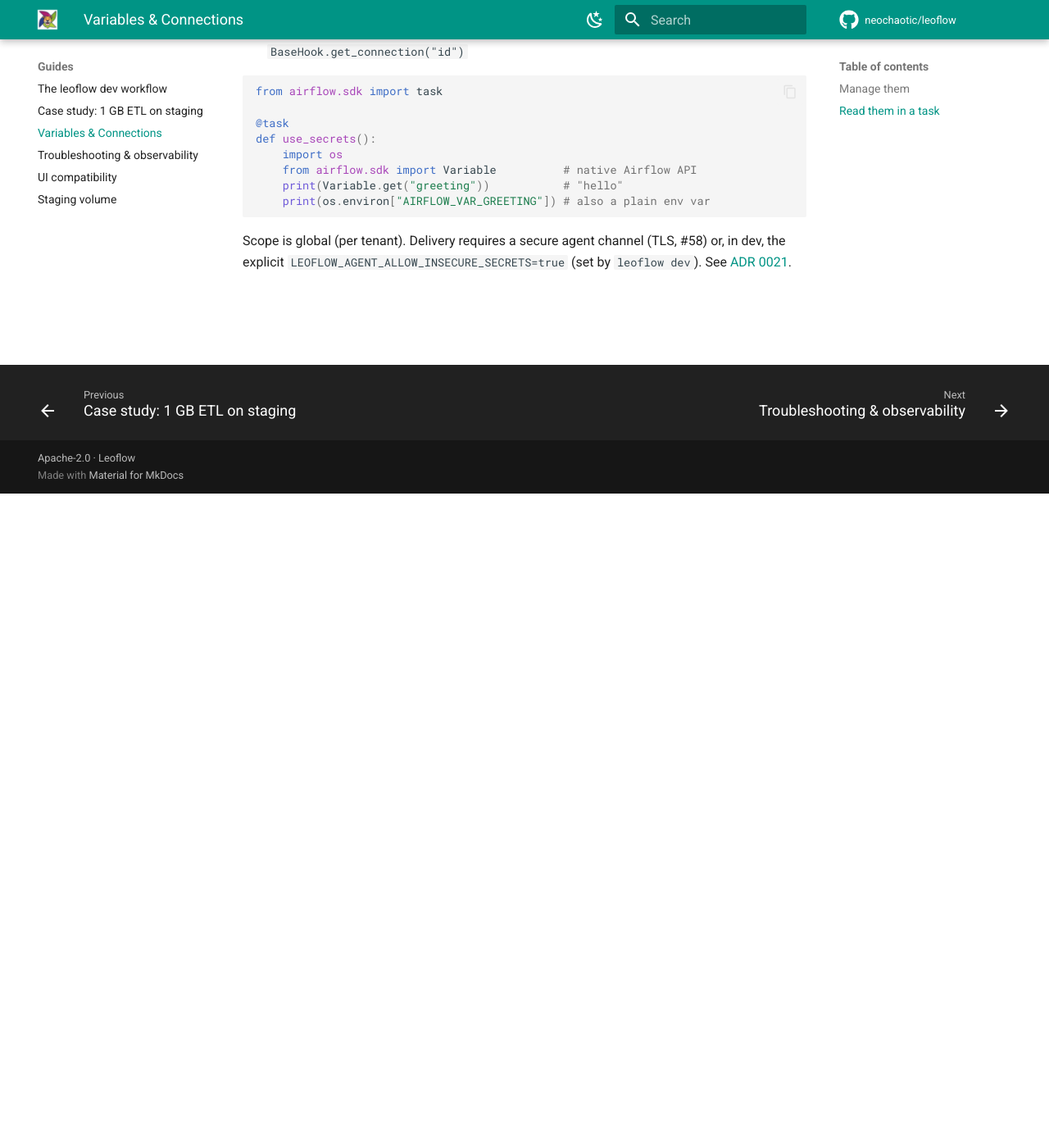
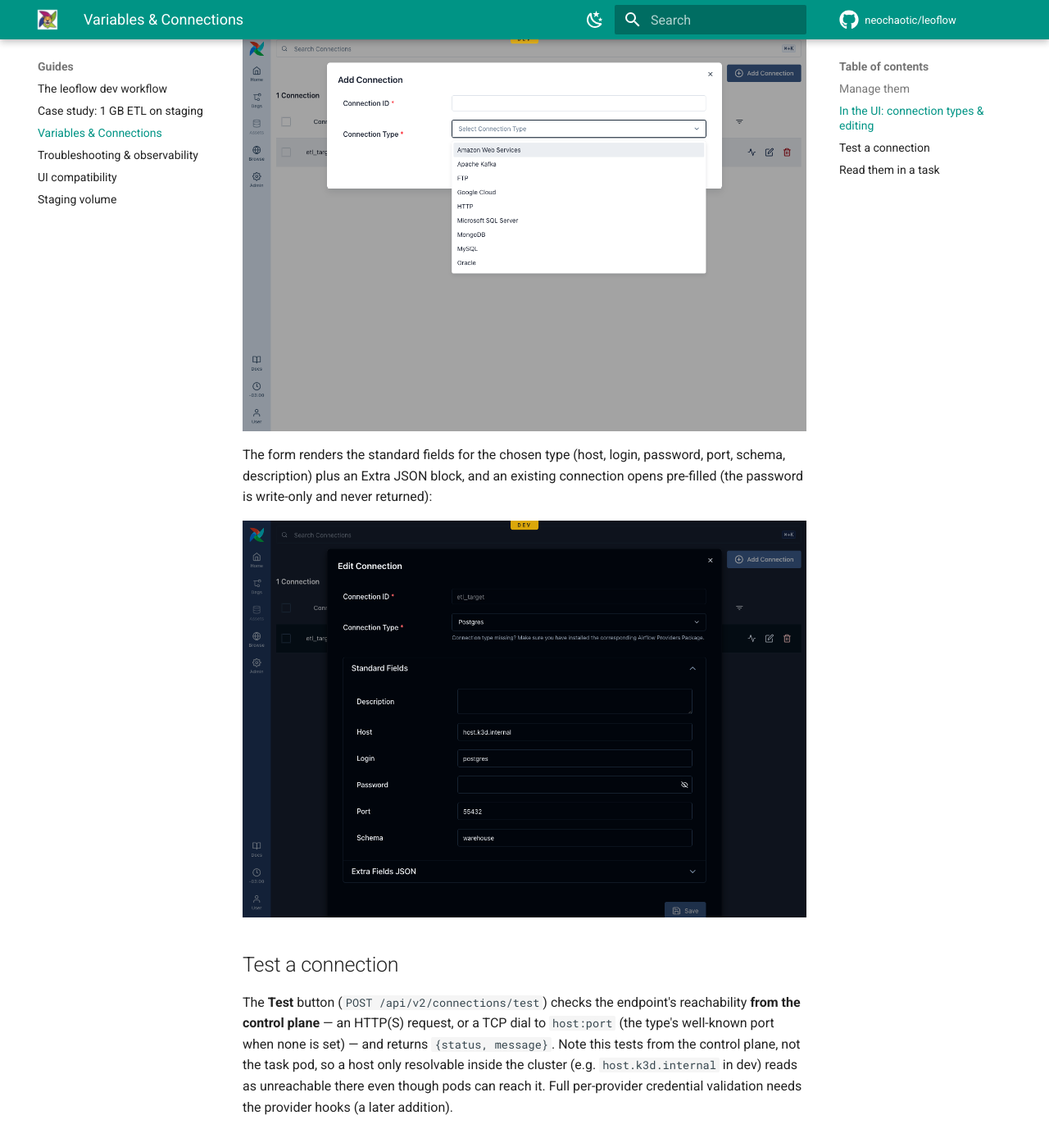
Before and after one commit to neochaotic/leoflow, an MkDocs documentation site: the page built from docs/variables-connections.md, in a window 1280 px wide and 1400 px high, scrolled down 798 px. Shown: the whole window at 82% size. Built offline with MkDocs 1.6.1 and Material for MkDocs 9.7.7, drawn with Linux system fonts in a browser that asks for light colours; comment, search, counter and statistics services are not loaded; some of the changed text lies outside the part shown.

Commit message:
docs(connections): document the type catalog + Test Connection (with screenshots)
- the connection-type catalog (15 Airflow types) in the Add form
- the pre-filled Edit form (dark mode), driven by the hook_meta metadata
- the Test button: control-plane reachability check, with the pod-vs-control-plane
  network caveat

Co-Authored-By: Claude Opus 4.7 <noreply@anthropic.com>

````diff
--- a/docs/variables-connections.md
+++ b/docs/variables-connections.md
@@ -19,6 +19,30 @@ curl -X POST "$LEOFLOW_SERVER/api/v2/connections" -H "Authorization: Bearer $TOK
   -d '{"connection_id":"warehouse","conn_type":"postgres","host":"db","login":"u","password":"p","schema":"analytics"}'
 ```
 
+## In the UI: connection types & editing
+
+The Admin → Connections form offers a catalog of common connection types
+(borrowed from Airflow's providers — Postgres, MySQL, HTTP, AWS, Google Cloud,
+Snowflake, Redis, SSH, …); pick one and edit the fields it needs.
+
+![Add Connection — the connection-type catalog](assets/screenshots/conn-types.png){ .home-hero__shot }
+
+The form renders the standard fields for the chosen type (host, login, password,
+port, schema, description) plus an Extra JSON block, and an existing connection
+opens pre-filled (the password is write-only and never returned):
+
+![Edit Connection pre-filled (dark mode)](assets/screenshots/conn-edit.png){ .home-hero__shot }
+
+## Test a connection
+
+The **Test** button (`POST /api/v2/connections/test`) checks the endpoint's
+reachability **from the control plane** — an HTTP(S) request, or a TCP dial to
+`host:port` (the type's well-known port when none is set) — and returns
+`{status, message}`. Note this tests from the control plane, not the task pod, so
+a host only resolvable inside the cluster (e.g. `host.k3d.internal` in dev) reads
+as unreachable there even though pods can reach it. Full per-provider credential
+validation needs the provider hooks (a later addition).
+
 ## Read them in a task
 The agent injects each tenant's Variables/Connections before running your code:
 
````
Also changed, not shown: docs/assets/screenshots/conn-edit.png (added), docs/assets/screenshots/conn-types.png (added).
